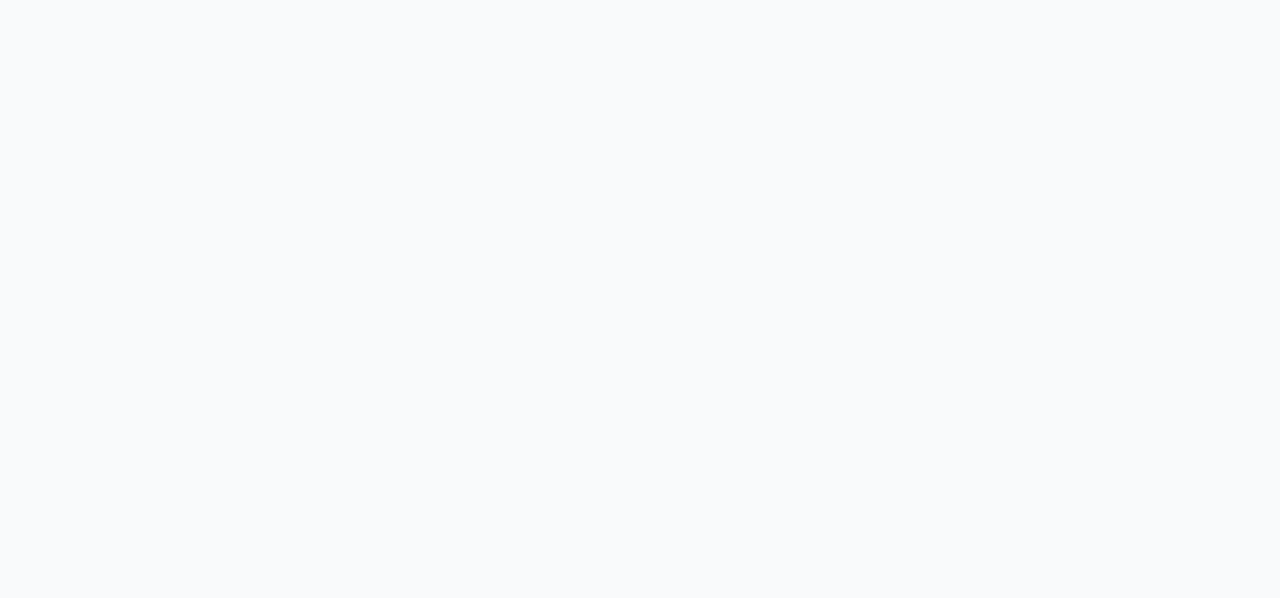
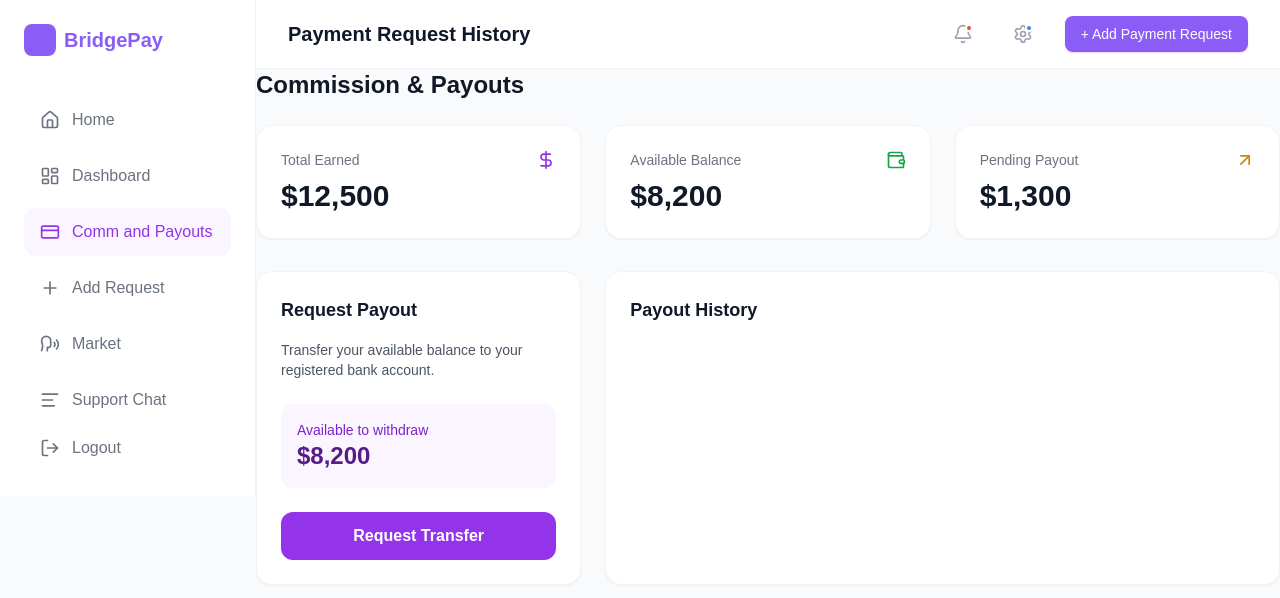
Before and after one commit to Abusadiq006/bridge-pay-dashboard, a React (Vite) app: page /dashboard/payouts in a window 1280 px wide. Before the commit this address had no page. Shown: the top 598 px of the page. Built offline with nearby package versions, Linux system fonts and the light colour scheme; a web font is replaced by a local one.

Commit message:
now our code is displaying in our localhost because i added export default in the file

```diff
--- a/src/App.jsx
+++ b/src/App.jsx
@@ -1,6 +1,7 @@
 import { BrowserRouter as Router, Routes, Route } from "react-router";
 import Home from './pages/Home'
 import DashboardPage from "./pages/DashboardPage";
+import CommAndPayouts from './pages/CommAndPayouts';
 
 function App() {
   return (
@@ -8,6 +9,7 @@ function App() {
       <Routes>
         <Route path="/" element={<Home />} />
         <Route path="/dashboard" element={<DashboardPage />} />
+        <Route path="/dashboard/payouts" element={<CommAndPayouts />} />
       </Routes>
     </Router>
   )
--- a/src/components/Sidebar.jsx
+++ b/src/components/Sidebar.jsx
@@ -1,5 +1,4 @@
 import { Home, LayoutDashboard, CreditCard, Settings, LogOut, X, Plus, Speech, Text } from 'lucide-react';
-// 1. Import Link from react-router-dom
 import { Link, useLocation } from 'react-router-dom';
 
 const Sidebar = ({ isOpen, setIsOpen }) => {
--- a/src/pages/CommAndPayouts.jsx
+++ b/src/pages/CommAndPayouts.jsx
@@ -87,3 +87,5 @@ const CommAndPayouts = () => {
         </div>
     )
 }
+
+export default CommAndPayouts
```
